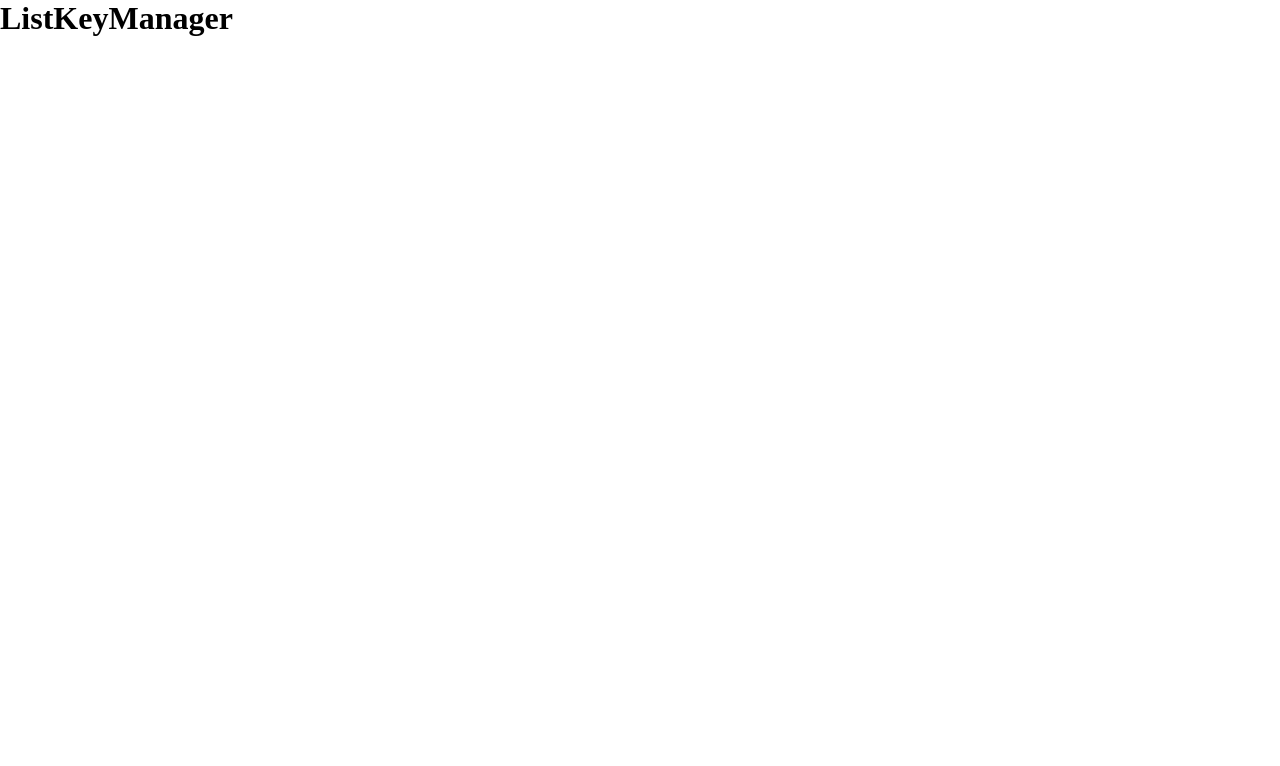
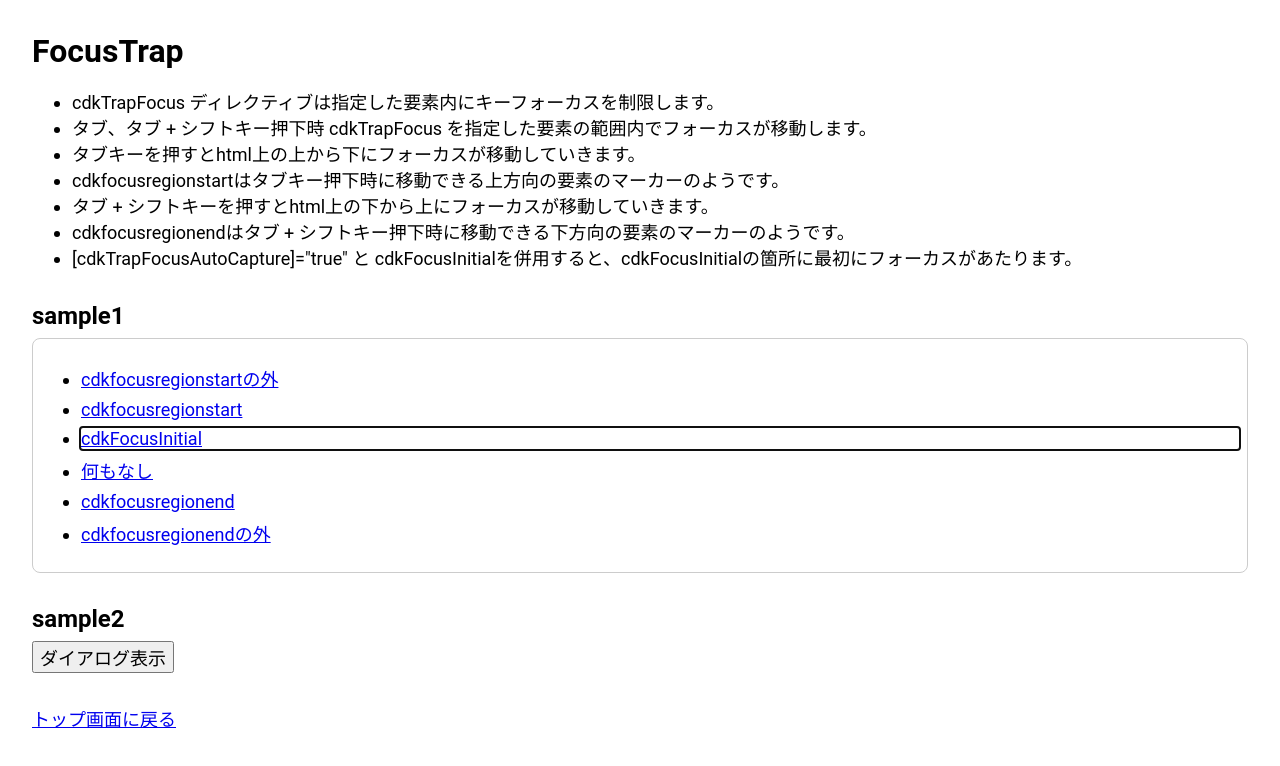
Before and after one commit to k-shirahama/angular-material-a11y-sample, an Angular app: page /dialog-sample in a window 1280 px wide. Before the commit this address led to /. Shown: the top 766 px of the page. Built offline with nearby package versions, Linux system fonts and the light colour scheme.

Commit message:
add sample of FocusTrap

```diff
--- a/src/app/app-routing.module.ts
+++ b/src/app/app-routing.module.ts
@@ -1,7 +1,14 @@
 import { NgModule } from '@angular/core';
 import { Routes, RouterModule } from '@angular/router';
+import {TopPageComponent} from './pages/top-page/top-page.component';
+import {FocusTrapSamplePageComponent} from './pages/focus-trap-sample/component/focus-trap-sample-page/focus-trap-sample-page.component';
+import {ListKeyManagerSamplePageComponent} from './pages/list-key-manager-sample/component/list-key-manager-sample-page/list-key-manager-sample-page.component';
 
-const routes: Routes = [];
+const routes: Routes = [
+  {path: '', component: TopPageComponent},
+  {path: 'dialog-sample', component: FocusTrapSamplePageComponent},
+  {path: 'list-sample', component: ListKeyManagerSamplePageComponent}
+];
 
 @NgModule({
   imports: [RouterModule.forRoot(routes)],
--- a/src/app/app.component.html
+++ b/src/app/app.component.html
@@ -1,2 +1 @@
 <router-outlet></router-outlet>
-<h1>ListKeyManager</h1>
--- /dev/null
+++ b/src/app/pages/focus-trap-sample/component/focus-trap-sample-page/focus-trap-sample-page.component.html
@@ -0,0 +1,61 @@
+<section>
+  <h1>FocusTrap</h1>
+  <ul>
+    <li>
+      cdkTrapFocus ディレクティブは指定した要素内にキーフォーカスを制限します。
+    </li>
+    <li>
+      タブ、タブ + シフトキー押下時 cdkTrapFocus を指定した要素の範囲内でフォーカスが移動します。
+    </li>
+    <li>タブキーを押すとhtml上の上から下にフォーカスが移動していきます。</li>
+    <li>cdkfocusregionstartはタブキー押下時に移動できる上方向の要素のマーカーのようです。</li>
+    <li>タブ + シフトキーを押すとhtml上の下から上にフォーカスが移動していきます。</li>
+    <li>cdkfocusregionendはタブ + シフトキー押下時に移動できる下方向の要素のマーカーのようです。</li>
+    <li>[cdkTrapFocusAutoCapture]="true" と cdkFocusInitialを併用すると、cdkFocusInitialの箇所に最初にフォーカスがあたります。</li>
+  </ul>
+</section>
+
+<section>
+  <h2>sample1</h2>
+  <div class="Sample1_Content" cdkTrapFocus [cdkTrapFocusAutoCapture]="true">
+    <ul>
+      <li><a routerLink="/">cdkfocusregionstartの外</a></li>
+      <li><a routerLink="/" cdkfocusregionstart="true">cdkfocusregionstart</a></li>
+      <li><a routerLink="/" cdkFocusInitial>cdkFocusInitial</a></li>
+      <li><a routerLink="/">何もなし</a></li>
+      <li><a routerLink="/" cdkfocusregionend="true">cdkfocusregionend</a></li>
+      <li><a routerLink="/">cdkfocusregionendの外</a></li>
+    </ul>
+  </div>
+</section>
+
+<section>
+  <h2>sample2</h2>
+  <button (click)="openDialog()">ダイアログ表示</button>
+</section>
+
+<!-- ダイアログここから -->
+<section class="ModalDialog" [class.ModalDialog-visible]="isVisibleDialog" (click)="closeDialog()">
+  <div class="ModalDialog_Container">
+    <div
+      tabindex="0"
+      class="ModalDialog_Content"
+      cdkTrapFocus
+      [cdkTrapFocusAutoCapture]="true"
+    >
+      <h2>sample2</h2>
+      <ul>
+        <li><a routerLink="/">cdkfocusregionstartの外</a></li>
+        <li><a routerLink="/" cdkfocusregionstart="true">cdkfocusregionstart</a></li>
+        <li><a routerLink="/" cdkFocusInitial>cdkFocusInitial</a></li>
+        <li><a routerLink="/">何もなし</a></li>
+        <li><a routerLink="/" cdkfocusregionend="true">cdkfocusregionend</a></li>
+        <li><a routerLink="/">cdkfocusregionendの外</a></li>
+      </ul>
+      <button (click)="closeDialog()">閉じる</button>
+    </div>
+  </div>
+</section>
+<!-- ダイアログここまで -->
+
+<nav><a routerLink="/">トップ画面に戻る</a></nav>
--- /dev/null
+++ b/src/app/pages/focus-trap-sample/component/focus-trap-sample-page/focus-trap-sample-page.component.scss
@@ -0,0 +1,52 @@
+:root {
+  --z-index-modal-dialog-back: 1px;
+  --z-index-modal-dialog-content: (--z-index-modal-dialog-back + 1);
+}
+
+.Sample1_Content {
+  padding: 8px;
+  border-radius: 8px;
+  border: #ccc 1px solid;
+}
+
+.Sample1_Content a{
+  display: block;
+  margin-bottom: 8px;
+}
+
+// モーダルダイアログ
+.ModalDialog {
+  display: none;
+}
+
+.ModalDialog-visible {
+  display: block;
+  position: fixed;
+  width: 100%;
+  height: 100%;
+  top: 0;
+  left: 0;
+  z-index: var(--z-index-modal-dialog-back);
+  background: rgba(45,45,45, 0.5);
+
+}
+
+.ModalDialog_Container {
+  width: 100%;
+  height: 100%;
+  display: flex;
+  justify-content: center;
+  align-items: center;
+}
+
+.ModalDialog_Content {
+  background-color: #ffffff;
+  display: block;
+  border-radius: 8px;
+  width: 300px;
+  padding: 16px;
+  opacity: 1;
+  color: black;
+  z-index: var(--z-index-modal-dialog-content);
+
+}
--- /dev/null
+++ b/src/app/pages/focus-trap-sample/component/focus-trap-sample-page/focus-trap-sample-page.component.ts
@@ -0,0 +1,27 @@
+import { Component, ElementRef } from '@angular/core';
+
+@Component({
+  selector: 'app-focus-trap-sample-page',
+  templateUrl: './focus-trap-sample-page.component.html',
+  styleUrls: ['./focus-trap-sample-page.component.scss'],
+})
+export class FocusTrapSamplePageComponent {
+  private nativeElement: HTMLElement;
+  isVisibleDialog = false;
+
+  constructor(private element: ElementRef) {
+    this.nativeElement = element.nativeElement;
+  }
+
+  openDialog(): void {
+    this.isVisibleDialog = true;
+    const dialogTitle = this.nativeElement.querySelector('h1');
+    if (dialogTitle) {
+      dialogTitle.focus();
+    }
+  }
+
+  closeDialog(): void {
+    this.isVisibleDialog = false;
+  }
+}
--- a/src/styles.scss
+++ b/src/styles.scss
@@ -1 +1,30 @@
 @import "reset";
+
+html {
+  height: 100%;
+  //display: flex;
+  //justify-content: center;
+
+}
+body {
+  height: 100%;
+  //width: 1024px;
+  margin: 0;
+  font-family: Roboto, "Helvetica Neue", sans-serif;
+  font-size: 18px;
+  padding: 32px;
+}
+
+section {
+  margin-bottom: 32px;
+}
+
+h1{
+  font-size: 32px;
+  margin-bottom: 8px;
+}
+
+h2 {
+  font-size: 24px;
+  margin-bottom: 8px;
+}
```
Also changed, not shown: src/app/app.module.ts (+22 -4 lines), angular.json (line endings or trailing spaces), 1 other file (tests, documents, lock files or other folders).
